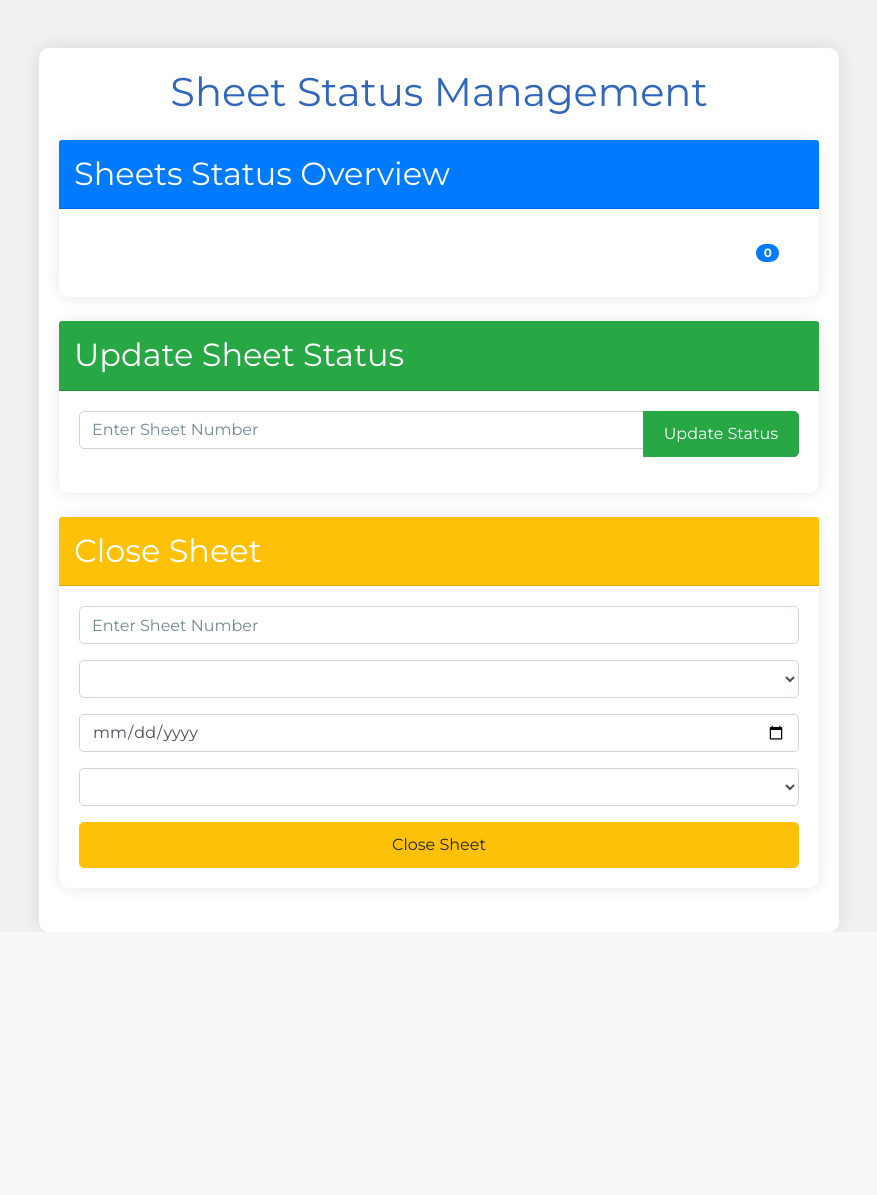
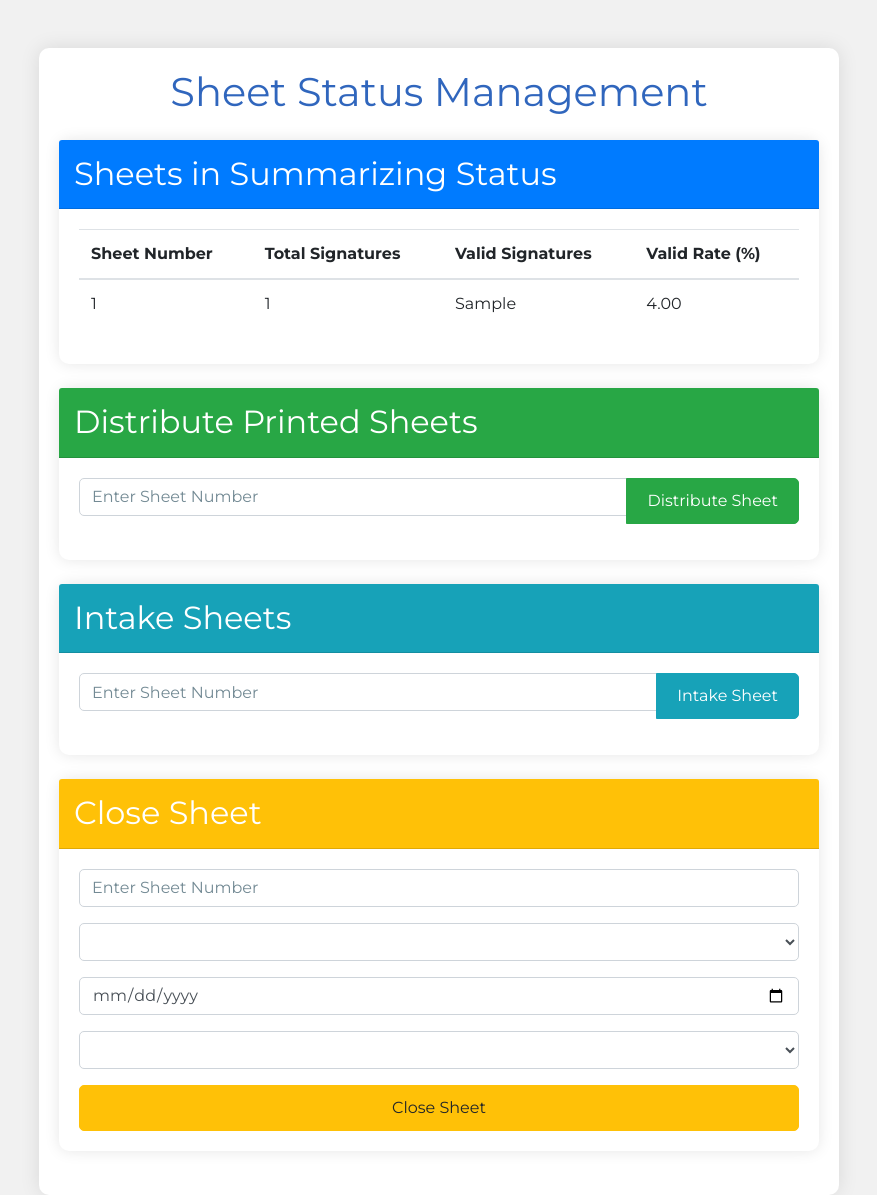
Before and after one commit to HenselForCongress/jack, a Python web app: template so_well/templates/sheets.html in a window 1280 px wide. Shown: the whole page, without its empty margins (201-1078 px from the left). Before the commit the page ends 932 px from the top, so only its background shows below. Run offline with Jinja, Linux system fonts and the light colour scheme; the template is opened without the code that fills it: most values are stand-ins (such as "Sample title", 1, 10 or a date in 2020); lists and menus that the app fills with data are empty; some libraries are stand-ins or nearby versions.

Commit message:
Sheets Management
Signed-off-by: Bentley Hensel <bentleyhensel@gmail.com>

```diff
--- a/so_well/static/css/sheets.css
+++ b/so_well/static/css/sheets.css
@@ -79,3 +79,8 @@ h1 {
 .input-group .form-control::placeholder {
     color: var(--color-midgrey);
 }
+
+/* Notification Styles */
+.alert {
+    margin-top: 15px;
+}
--- a/so_well/static/js/sheets.js
+++ b/so_well/static/js/sheets.js
@@ -1,7 +1,7 @@
 // so_well/static/js/sheets.js
 document.addEventListener('DOMContentLoaded', function() {
-    // Fetch notaries and circulators
     async function fetchOptions() {
+        try {
             const notaryResp = await fetch('/sheets/notaries');
             const circulatorResp = await fetch('/sheets/circulators');
 
@@ -21,28 +21,53 @@ document.addEventListener('DOMContentLoaded', function() {
                 option.text = circulator.full_name;
                 document.getElementById('circulator-selector').add(option);
             });
+        } catch (error) {
+            console.error('Error fetching options:', error);
+        }
     }
 
     fetchOptions();
 
-    document.getElementById('update-status').addEventListener('click', async function() {
-        const sheetNumber = document.getElementById('sheet-number').value;
-        const newStatus = document.getElementById('new-status').value;
+    function showNotification(elementId, message, type) {
+        const notification = document.getElementById(elementId);
+        notification.style.display = 'block';
+        notification.className = 'alert alert-' + type;
+        notification.innerHTML = message;
+        setTimeout(() => {
+            notification.style.display = 'none';
+        }, 5000);
+    }
 
+    document.getElementById('distribute-status').addEventListener('click', async function() {
+        const sheetNumber = document.getElementById('distribute-sheet-number').value;
         const response = await fetch('/sheets/update_sheet_status', {
             method: 'POST',
             headers: {
                 'Content-Type': 'application/json'
             },
-            body: JSON.stringify({ sheet_number: sheetNumber, new_status: newStatus })
+            body: JSON.stringify({ sheet_number: sheetNumber, new_status: 'Signing' })
         });
 
         const data = await response.json();
-        if (data.success) {
-            alert('Sheet status updated');
-        } else {
-            alert('Failed to update sheet status');
-        }
+        const message = data.success ? `Sheet ${sheetNumber} transitioned to Signing` : (data.error || 'Failed to update sheet status');
+        const type = data.success ? 'success' : 'danger';
+        showNotification('distribute-notification', message, type);
+    });
+
+    document.getElementById('intake-status').addEventListener('click', async function() {
+        const sheetNumber = document.getElementById('intake-sheet-number').value;
+        const response = await fetch('/sheets/update_sheet_status', {
+            method: 'POST',
+            headers: {
+                'Content-Type': 'application/json'
+            },
+            body: JSON.stringify({ sheet_number: sheetNumber, new_status: 'Summarizing' })
+        });
+
+        const data = await response.json();
+        const message = data.success ? `Sheet ${sheetNumber} transitioned to Summarizing` : (data.error || 'Failed to update sheet status');
+        const type = data.success ? 'success' : 'danger';
+        showNotification('intake-notification', message, type);
     });
 
     document.getElementById('close-sheet').addEventListener('click', async function() {
@@ -50,6 +75,12 @@ document.addEventListener('DOMContentLoaded', function() {
         const notaryId = document.getElementById('notary-selector').value;
         const notarizedOn = document.getElementById('notarized-date').value;
         const collectorId = document.getElementById('circulator-selector').value;
+
+        // Ensure none of the necessary values are empty
+        if (!sheetId || !notaryId || !notarizedOn || !collectorId) {
+            showNotification('close-notification', 'All fields are required to close a sheet', 'danger');
+            return;
+        }
 
         const response = await fetch('/sheets/close_sheet', {
             method: 'POST',
@@ -65,10 +96,8 @@ document.addEventListener('DOMContentLoaded', function() {
         });
 
         const data = await response.json();
-        if (data.success) {
-            alert('Sheet closed successfully');
-        } else {
-            alert('Failed to close sheet');
-        }
+        const message = data.success ? `Sheet ${sheetId} closed successfully` : (data.error || 'Failed to close sheet');
+        const type = data.success ? 'warning' : 'danger';
+        showNotification('close-notification', message, type);
     });
 });
--- a/so_well/templates/sheets.html
+++ b/so_well/templates/sheets.html
@@ -12,30 +12,57 @@
         <h1 class="text-center mb-4">Sheet Status Management</h1>
         <div class="card mb-4">
             <div class="card-header bg-primary text-white">
-                <h2 class="mb-0">Sheets Status Overview</h2>
+                <h2 class="mb-0">Sheets in Summarizing Status</h2>
             </div>
             <div class="card-body">
-                <ul class="list-group">
-                    {% for status in ordered_statuses %}
-                    <li class="list-group-item d-flex justify-content-between align-items-center">
-                        <strong>{{ status.status }}</strong>
-                        <span class="badge badge-primary badge-pill">{{ status_counts.get(status.status, 0) }}</span>
-                    </li>
-                    {% endfor %}
-                </ul>
+                <table class="table">
+                    <thead>
+                        <tr>
+                            <th>Sheet Number</th>
+                            <th>Total Signatures</th>
+                            <th>Valid Signatures</th>
+                            <th>Valid Rate (%)</th>
+                        </tr>
+                    </thead>
+                    <tbody>
+                        {% for sheet in sheet_data %}
+                        <tr>
+                            <td>{{ sheet.sheet_number }}</td>
+                            <td>{{ sheet.total_signatures }}</td>
+                            <td>{{ sheet.valid_signatures }}</td>
+                            <td>{{ "%.2f" | format(sheet.valid_rate) }}</td>
+                        </tr>
+                        {% endfor %}
+                    </tbody>
+                </table>
             </div>
         </div>
         <div class="card mb-4">
             <div class="card-header bg-success text-white">
-                <h2 class="mb-0">Update Sheet Status</h2>
+                <h2 class="mb-0">Distribute Printed Sheets</h2>
             </div>
             <div class="card-body">
                 <div class="input-group mb-3">
-                    <input type="number" class="form-control" id="sheet-number" placeholder="Enter Sheet Number">
+                    <input type="number" class="form-control" id="distribute-sheet-number" placeholder="Enter Sheet Number">
                     <div class="input-group-append">
-                        <button class="btn btn-success" id="update-status">Update Status</button>
+                        <button class="btn btn-success" id="distribute-status">Distribute Sheet</button>
                     </div>
                 </div>
+                <div id="distribute-notification" class="alert" role="alert" style="display: none;"></div>
+            </div>
+        </div>
+        <div class="card mb-4">
+            <div class="card-header bg-info text-white">
+                <h2 class="mb-0">Intake Sheets</h2>
+            </div>
+            <div class="card-body">
+                <div class="input-group mb-3">
+                    <input type="number" class="form-control" id="intake-sheet-number" placeholder="Enter Sheet Number">
+                    <div class="input-group-append">
+                        <button class="btn btn-info" id="intake-status">Intake Sheet</button>
+                    </div>
+                </div>
+                <div id="intake-notification" class="alert" role="alert" style="display: none;"></div>
             </div>
         </div>
         <div class="card mb-4">
@@ -60,6 +87,7 @@
                     </select>
                 </div>
                 <button class="btn btn-warning btn-block" id="close-sheet">Close Sheet</button>
+                <div id="close-notification" class="alert" role="alert" style="display: none;"></div>
             </div>
         </div>
     </div>
```
Also changed, not shown: so_well/sheets/routes.py (+37 -16 lines). Lines whose indentation alone changed are shown as unchanged.
